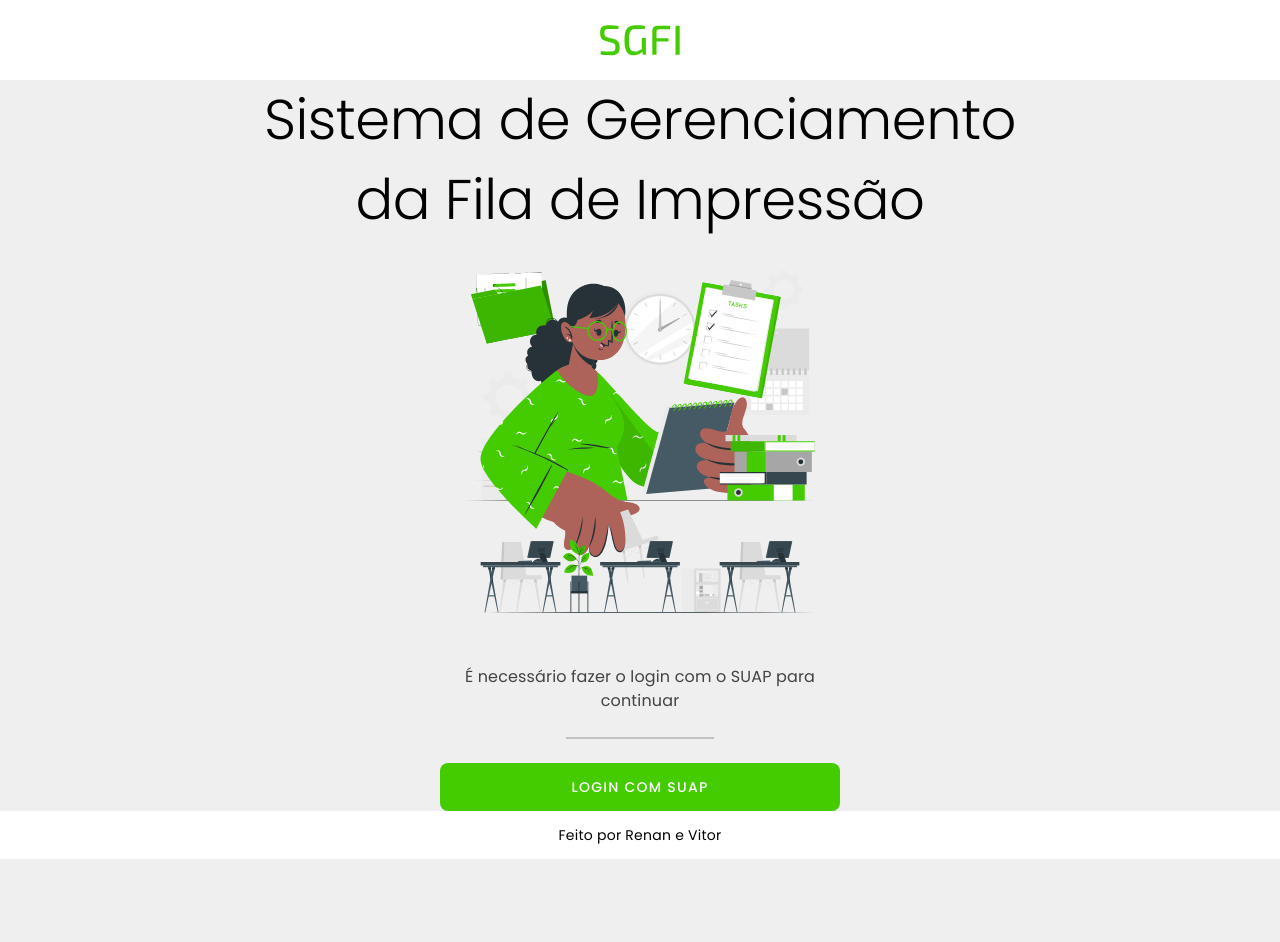
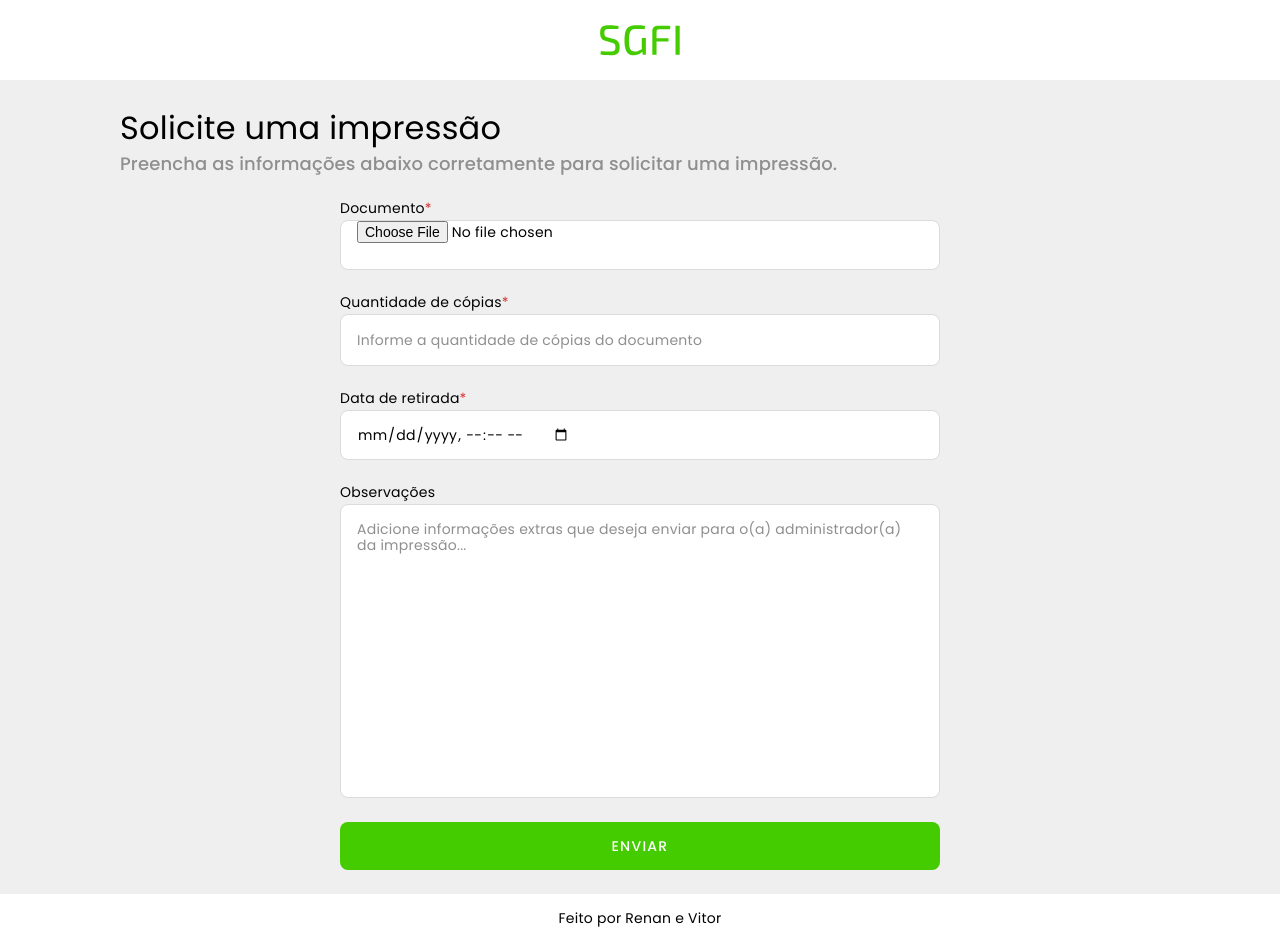
Before and after one commit to RenanMaestrya/SGFI, a Django app: page /form/ in a window 1280 px wide. Before the commit the page ends 859 px from the top, so only its background shows below. Run offline with Django 4.2, Linux system fonts and the light colour scheme.

Commit message:
feat: add base form page

```diff
--- a/SGFI/static/css/components/button.css
+++ b/SGFI/static/css/components/button.css
@@ -68,3 +68,25 @@
   cursor: not-allowed;
   color: var(--neutral-500);
 }
+
+.neutral {
+  background-color: var(--neutral-200);
+  color: var(--neutral-700);
+}
+
+.neutral:hover {
+  background-color: var(--neutral-300);
+  color: var(--neutral-800);
+}
+
+.neutral:active,
+.neutral:focus {
+  background-color: var(--neutral-400);
+  color: var(--neutral-900);
+}
+
+.neutral:disabled {
+  cursor: not-allowed;
+  background-color: var(--neutral-300);
+  color: var(--neutral-500);
+}
--- a/SGFI/static/css/components/footer.css
+++ b/SGFI/static/css/components/footer.css
@@ -4,4 +4,6 @@ footer {
   align-items: center;
   background-color: var(--neutral-white);
   padding-block: 16px;
+  width: 100%;
+  margin-top: 24px;
 }
--- a/SGFI/static/css/components/header.css
+++ b/SGFI/static/css/components/header.css
@@ -1,9 +1,11 @@
 header {
+  width: 100%;
   display: flex;
   justify-content: center;
   align-items: center;
   height: 80px;
   background-color: var(--neutral-white);
+  margin-bottom: 24px;
 }
 
 header img {
--- /dev/null
+++ b/SGFI/static/css/components/input.css
@@ -0,0 +1,42 @@
+.base__input {
+  height: 48px;
+  padding-inline: 16px;
+  border-radius: 8px;
+  background-color: var(--neutral-white);
+  border: 1px solid var(--neutral-200);
+  outline: none;
+  color: #000;
+
+  display: flex;
+  align-items: center;
+
+  /* Body 2 */
+  font-family: Poppins;
+  font-size: 14px;
+  font-style: normal;
+  font-weight: 400;
+  line-height: 16px;
+  letter-spacing: 0.25px;
+}
+
+.base__input::placeholder {
+  color: var(--neutral-500);
+}
+
+.textarea {
+  padding-block: 16px;
+  resize: none;
+  height: 260px;
+}
+
+.input__wrapper {
+  display: flex;
+  flex-direction: column;
+  width: 100%;
+  gap: 4px;
+}
+
+.input__wrapper label[class="required"]::after {
+  content: "*";
+  color: var(--error-500, #d32f2f);
+}
--- a/SGFI/static/css/main.css
+++ b/SGFI/static/css/main.css
@@ -153,5 +153,29 @@
 body,
 html {
   background-color: var(--neutral-background);
-  min-height: 100vh;
 }
+
+.global-wrapper {
+  display: flex;
+  flex-direction: column;
+  align-items: center;
+  justify-content: space-between;
+  height: 100vh;
+}
+
+.global-container {
+  box-sizing: border-box;
+  display: flex;
+  flex-direction: column;
+  align-items: center;
+  max-width: 1040px;
+  width: 100%;
+}
+
+/* Responsive styles using media queries */
+@media screen and (max-width: 1024px) {
+  .global-container {
+    max-width: 100%; /* Make the container full width on smaller screens */
+    padding: 0 16px;
+  }
+}
--- /dev/null
+++ b/SGFI/static/css/pages/form.css
@@ -0,0 +1,33 @@
+.wrapper {
+  display: flex;
+  justify-content: center;
+  align-items: center;
+  width: 100%;
+}
+
+.register__form {
+  display: flex;
+  flex-direction: column;
+  gap: 24px;
+  width: 100%;
+  max-width: 600px;
+}
+
+button[type="submit"] {
+  width: 100%;
+}
+
+.title {
+  margin-bottom: 24px;
+  align-self: flex-start;
+}
+
+.title h5 {
+  color: var(--neutral-500);
+}
+
+@media screen and (max-width: 375px) {
+  .register__form {
+    max-width: 100%;
+  }
+}
--- a/SGFI/static/css/pages/index.css
+++ b/SGFI/static/css/pages/index.css
@@ -33,10 +33,3 @@ h1 {
   text-align: center;
   max-width: 780px;
 }
-
-.global-wrapper {
-  display: flex;
-  flex-direction: column;
-  justify-content: space-between;
-  height: 100vh;
-}
--- a/SGFI/templates/apps/core/footer.html
+++ b/SGFI/templates/apps/core/footer.html
@@ -1,3 +1,3 @@
 <footer class="body-2">
-    Feito por Renan e Vitor
+    <div class="global-container">Feito por Renan e Vitor</div>
 </footer>
--- a/SGFI/templates/apps/core/header.html
+++ b/SGFI/templates/apps/core/header.html
@@ -1,5 +1,7 @@
 {% load static %}
 
 <header>
-    <img src="{% static 'assets/logo.svg' %}" alt="Logo do SGFI">
+    <div class="global-container">
+        <img src="{% static 'assets/logo.svg' %}" alt="Logo do SGFI">
+    </div>
 </header>
--- a/SGFI/templates/apps/core/pages/form.html
+++ b/SGFI/templates/apps/core/pages/form.html
@@ -6,31 +6,50 @@
 <link rel="stylesheet" type="text/css" href="{% static 'css/components/button.css' %}">
 <link rel="stylesheet" type="text/css" href="{% static 'css/components/footer.css' %}">
 <link rel="stylesheet" type="text/css" href="{% static 'css/components/header.css' %}">
-<link rel="stylesheet" type="text/css" href="{% static 'css/pages/index.css' %}">
+<link rel="stylesheet" type="text/css" href="{% static 'css/components/input.css' %}">
+<link rel="stylesheet" type="text/css" href="{% static 'css/pages/form.css' %}">
 {% endblock css %}
+
+{% block title %}Formulário de impressão - SGFI{% endblock %}
 
 {% block main %}
 
+{% include 'apps/core/header.html' %}
 <div class="global-wrapper">
-{% include 'apps/core/header.html' %}
 
-    <main class="wrapper">
-        <h1 class="headline-1">
-            Sistema de Gerenciamento da Fila de Impressão
-        </h1>
+    <div class="global-container">
+        <div class="title">
+            <h3 class="headline-3">Solicite uma impressão</h3>
+            <h5 class="headline-5">Preencha as informações abaixo corretamente para solicitar uma impressão.</h5>
+        </div>
+        <main class="wrapper">
+            <form action="" class="register__form">
+                <div class="input__wrapper body-2">
+                    <label for="document" class="required">Documento</label>
+                    <input class="base__input" type="file" name="document" id="document">
+                </div>
 
-        <div class="container">
-            <img src="{% static 'assets/home.svg' %}" alt="Personagem lendo uma caderneta">
+                <div class="input__wrapper body-2">
+                    <label for="quantity" class="required">Quantidade de cópias</label>
+                    <input class="base__input" type="number" name="quantity" id="quantity" placeholder="Informe a quantidade de cópias do documento" min="1">
+                </div>
 
-            <span class="subtitle-1">É necessário fazer o login com o SUAP para continuar</span>
+                <div class="input__wrapper body-2">
+                    <label for="leaving_date" class="required">Data de retirada</label>
+                    <input class="base__input" type="datetime-local" name="leaving_date" id="leaving_date" placeholder="Informe a data que deseja retirar">
+                </div>
 
-            <div class="splitter"></div>
+                <div class="input__wrapper body-2">
+                    <label for="observations">Observações</label>
+                    <textarea class="base__input textarea" name="observations" id="observations" placeholder="Adicione informações extras que deseja enviar para o(a) administrador(a) da impressão..."></textarea>
+                </div>
 
-            <button class="base default">
-                <span href="/" class="button-text">Login com suap</span>
-            </button>
-        </div>
-    </main>
+                <button class="base default" type="submit">
+                    <span class="button-text">Enviar</span>
+                </button>
+            </form>
+        </main>
+    </div>
 
 {% include 'apps/core/footer.html' %}
 </div>
--- a/SGFI/templates/apps/core/pages/index.html
+++ b/SGFI/templates/apps/core/pages/index.html
@@ -12,7 +12,7 @@
 {% block main %}
 
 <div class="global-wrapper">
-{% include 'apps/core/header.html' %}
+    {% include 'apps/core/header.html' %}
 
     <main class="wrapper">
         <h1 class="headline-1">
--- a/SGFI/templates/base.html
+++ b/SGFI/templates/base.html
@@ -20,7 +20,7 @@
   <link rel="icon" type="image/png" sizes="16x16" href="{% static 'assets/favicon/favicon-16x16.png' %}">
   <link rel="icon" type="image/png" sizes="16x16" href="{% static 'assets/favicon/favicon.ico' %}">
   <link rel="manifest" href="{% static 'assets/favicon/site.webmanifest' %}">
-  <title>Document</title>
+  <title>{% block title %}Sistema de Gerenciamento da Fila de Impressão{% endblock %}</title>
 </head>
 
 <body>
```
